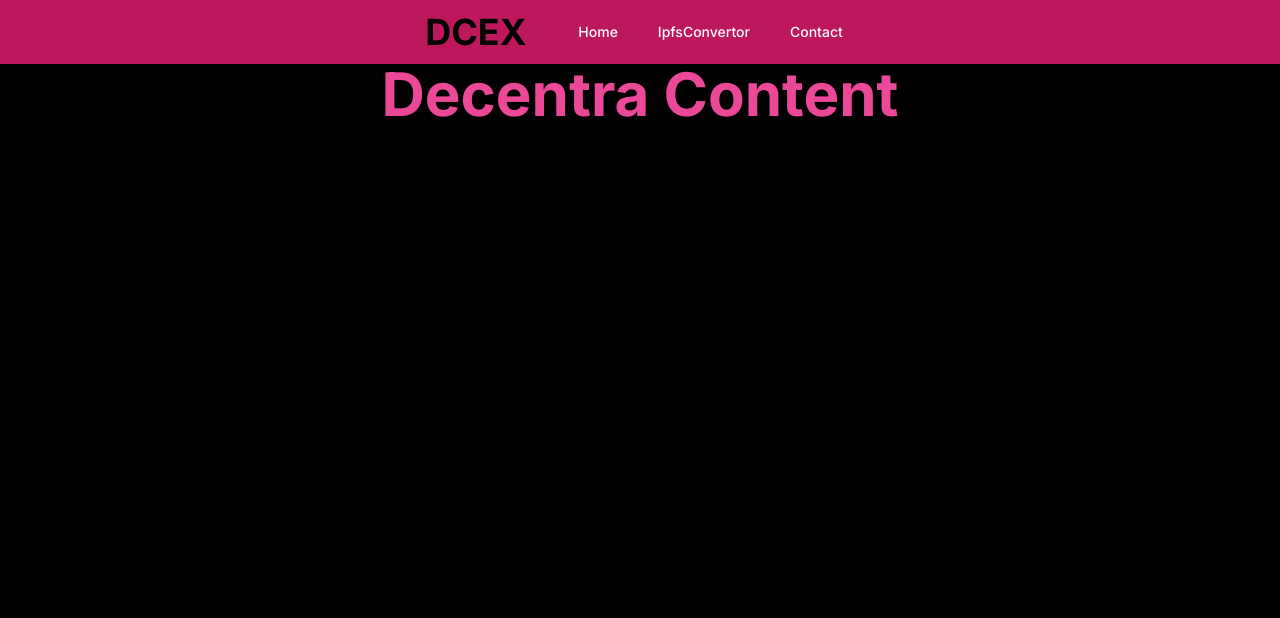
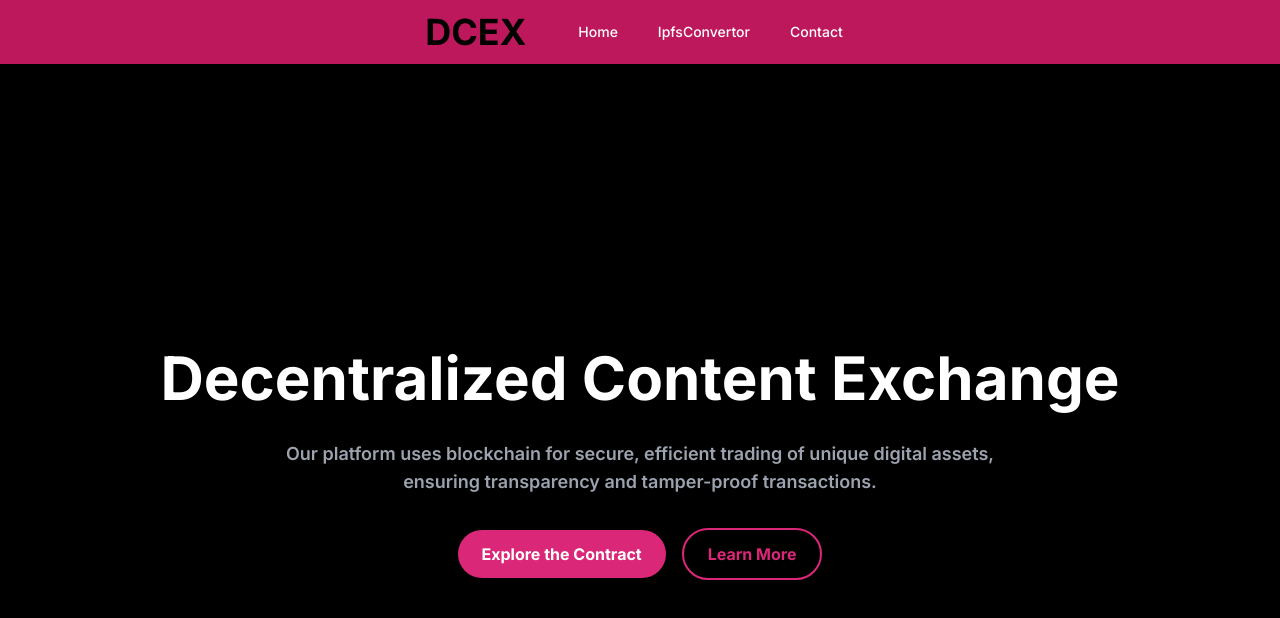
Before and after one commit to Saiweb3dev/DecentraContent, a Next.js app in the folder DecentraContent_NextJS/: page / in a window 1280 px wide. Shown: the top 618 px of the page. Built offline with nearby package versions, Linux system fonts and the light colour scheme.

Commit message:
added some text

```diff
--- a/DecentraContent_NextJS/src/app/components/Landing/LandingBase.tsx
+++ b/DecentraContent_NextJS/src/app/components/Landing/LandingBase.tsx
@@ -1,16 +1,32 @@
-import React from 'react'
+import React from 'react';
 
-function LandingBase() {
-  return (
-    <div className='w-full h-screen bg-black'>
-      <div className='flex flex-col justify-center items-center space-y-6'>
-         <div>
-          <h1 className='text-6xl font-bold text-pink-500'>Decentra Content</h1>
-          <p>Landing Page</p>
-         </div>
+const LandingPage = () => {
+ return (
+    <div className="flex flex-col items-center justify-center min-h-screen bg-black text-white">
+      <div className="flex flex-col items-center justify-center space-y-8">
+        <h1 className="text-6xl font-bold text-white">Decentralized Content Exchange</h1>
+        <p className="mt-3 text-lg text-center max-w-3xl font-semibold text-gray-400">
+        Our platform uses blockchain for secure, efficient trading of unique digital assets, ensuring transparency and tamper-proof transactions.
+        </p>
+        <div className="flex items-center justify-center space-x-4">
+          <a
+            href="https://github.com/yourusername/dcex-contract"
+            target="_blank"
+            rel="noopener noreferrer"
+            className="px-6 py-3 font-bold text-white bg-pink-600 rounded-full hover:bg-pink-700 transition-colors duration-300"
+          >
+            Explore the Contract
+          </a>
+          <a
+            href="#features"
+            className="px-6 py-3 font-bold text-pink-600 bg-transparent border-2 border-pink-600 rounded-full hover:bg-pink-600 hover:text-white transition-colors duration-300"
+          >
+            Learn More
+          </a>
+        </div>
       </div>
     </div>
-  )
-}
+ );
+};
 
-export default LandingBase
+export default LandingPage;
```
